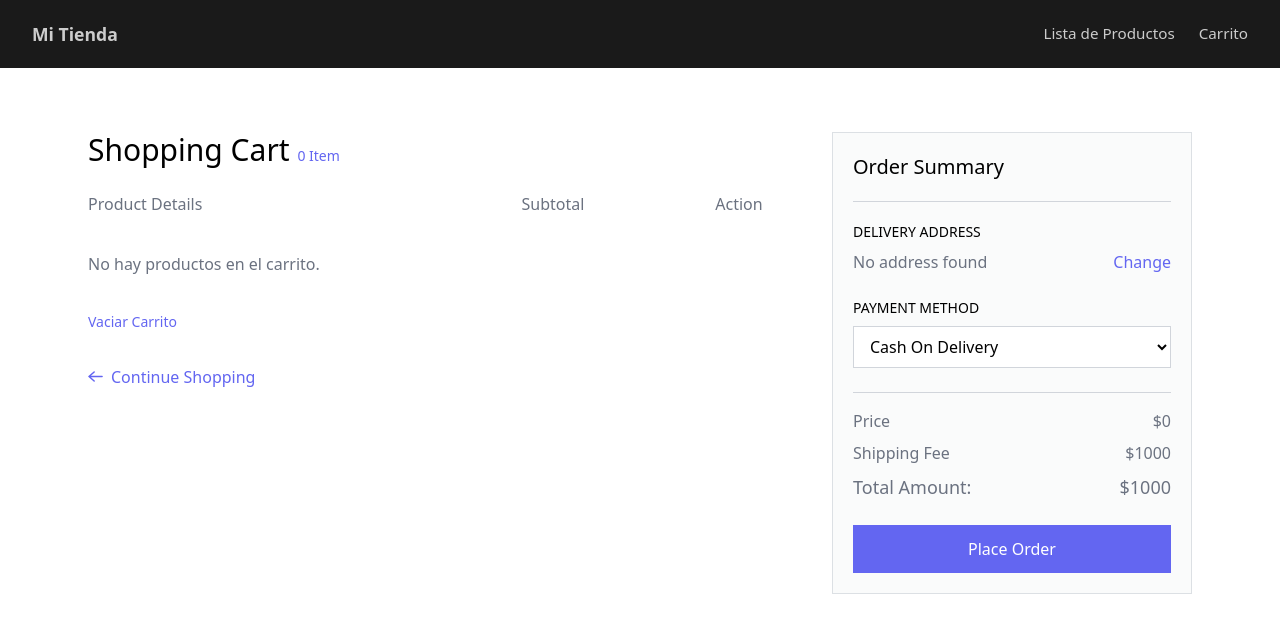
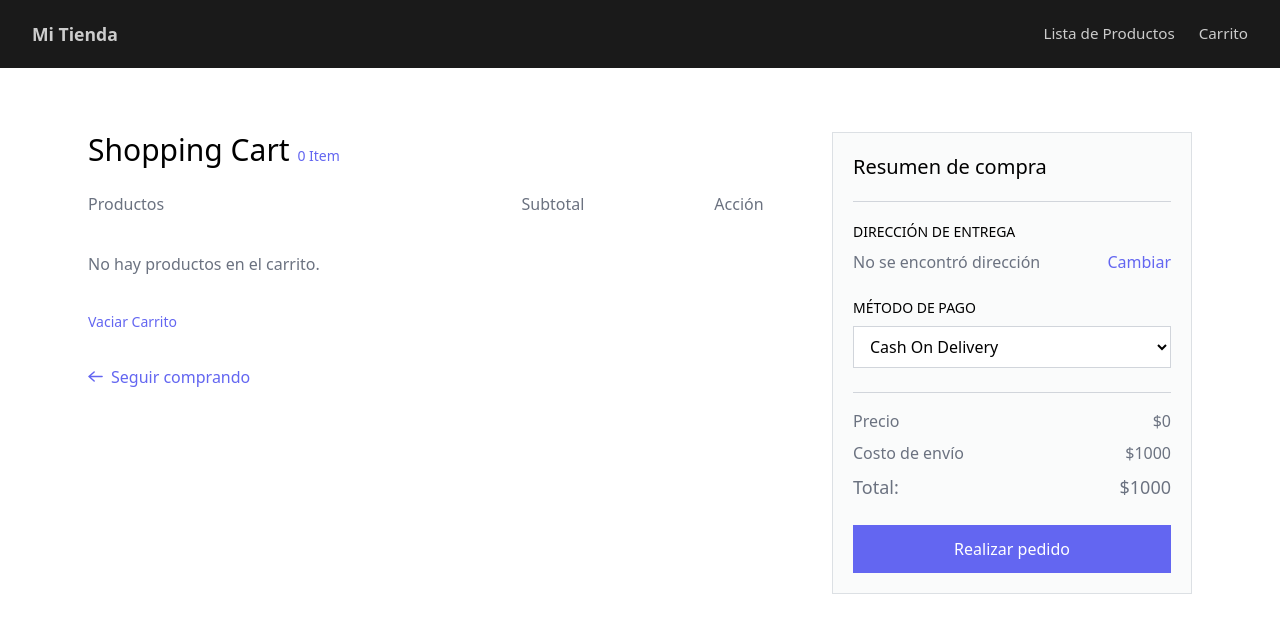
Before and after one commit to tomasDiuorno/ecommerce-tw-II, an Angular app: page /carrito in a window 1280 px wide. Shown: the top 632 px of the page. Built offline with nearby package versions, Linux system fonts and the light colour scheme.

Commit message:
Agregando funcionalidades al carrito de compras

```diff
--- a/src/app/features/carrito/components/carrito-item/carrito-item.html
+++ b/src/app/features/carrito/components/carrito-item/carrito-item.html
@@ -13,8 +13,8 @@
                                 </div>
                             </div>
                         </div>
-                        <p class="text-center">{{ item.producto.precio }}</p>
-                        <button class="cursor-pointer mx-auto">
+                        <p class="text-center">{{ subtotal() | dinero}}</p>
+                        <button (click)="onEliminarProducto()" class="cursor-pointer mx-auto">
                               <svg
                                 width="20"
                                 height="20"
--- a/src/app/features/carrito/components/carrito-item/carrito-item.ts
+++ b/src/app/features/carrito/components/carrito-item/carrito-item.ts
@@ -1,13 +1,21 @@
-import { Component, Input } from '@angular/core';
+import { Component, computed, EventEmitter, Input, Output } from '@angular/core';
 import { Producto } from '../../../../shared/models/producto';
 import { itemCarrito } from '../../models/item-carrito';
+import { DineroPipe } from '../../../../shared/pipes/dinero-pipe';
 
 @Component({
-  imports: [],
+  imports: [DineroPipe],
   selector: 'app-carrito-item',
   styleUrl: './carrito-item.css',
   templateUrl: './carrito-item.html',
 })
 export class CarritoItem {
   @Input() item!: itemCarrito;
+  @Output() eliminarProducto = new EventEmitter<itemCarrito>();
+
+
+  onEliminarProducto() {
+    this.eliminarProducto.emit(this.item)
+  }
+  subtotal = computed(() => this.item.producto.precio * this.item.cantidad)
 }
--- a/src/app/features/carrito/components/carrito-resumen/carrito-resumen.html
+++ b/src/app/features/carrito/components/carrito-resumen/carrito-resumen.html
@@ -1,29 +1,58 @@
 <div class="max-w-[360px] w-full bg-gray-100/40 p-5 mt-16 md:mt-0 border border-gray-300/70">
-        <h2 class="text-xl font-medium">Order Summary</h2>
+        <h2 class="text-xl font-medium">Resumen de compra</h2>
 
         <hr class="border-gray-300 my-5" />
 
         <div class="mb-6">
             <p class="text-sm font-medium uppercase">
-                Delivery Address
+                Dirección de entrega
             </p>
 
+            <!-- Contenedor relativo de la dirección -->
         <div class="relative flex justify-between items-start mt-2">
-                <p class="text-gray-500">No address found</p>
+            <p class="text-gray-500">
+                <!-- Mostramos la dirección elegida o el mensaje por defecto -->
+                @if (DireccionSeleccionada()) {
+                    {{ DireccionSeleccionada() }}
+                } @else {
+                    No se encontró dirección
+                }
+            </p>
 
             <button
                 type="button"
+                (click)="toggleDireccion()"
                 class="text-indigo-500 hover:underline cursor-pointer"
             >
-                    Change
+                Cambiar
             </button>
+
+            <!-- Menú desplegable -->
+            @if (mostrarDireccion()) {
+                <div class="absolute top-full mt-1 right-0 py-1 bg-white border border-gray-300 text-sm w-full z-10 shadow-md">
+                    <!-- Opción de prueba (ej. CABA/GBA) -->
+                    <p
+                        (click)="seleccionarDireccion('Buenos Aires, CABA')"
+                        class="text-gray-500 p-2 hover:bg-gray-100 cursor-pointer transition-colors">
+                        Buenos Aires, CABA
+                    </p>
+
+                    <hr class="border-gray-200">
+
+                    <p
+                        (click)="toggleDireccion()"
+                        class="text-indigo-500 text-center cursor-pointer p-2 hover:bg-indigo-500/10 transition-colors">
+                        + Agregar dirección
+                    </p>
+                </div>
+            }
         </div>
 
             <label
                 for="payment-method"
                 class="block text-sm font-medium uppercase mt-6"
             >
-                Payment Method
+                Método de pago
             </label>
 
             <select
@@ -39,18 +68,18 @@
 
         <div class="text-gray-500 mt-4 space-y-2">
             <p class="flex justify-between">
-                <span>Price</span>
+                <span>Precio</span>
                 <span>{{totalProductos | dinero}}</span>
             </p>
 
             <p class="flex justify-between">
-                <span>Shipping Fee</span>
+                <span>Costo de envío</span>
                 <span>{{envio | dinero}}</span>
             </p>
 
 
             <p class="flex justify-between text-lg font-medium mt-3">
-                <span>Total Amount:</span>
+                <span>Total:</span>
                 <span>{{totalCompra | dinero}}</span>
             </p>
         </div>
@@ -59,6 +88,6 @@
             type="button"
             class="w-full py-3 mt-6 bg-indigo-500 text-white font-medium hover:bg-indigo-600 transition-colors cursor-pointer"
         >
-            Place Order
+            Realizar pedido
         </button>
     </div>
--- a/src/app/features/carrito/components/carrito-resumen/carrito-resumen.ts
+++ b/src/app/features/carrito/components/carrito-resumen/carrito-resumen.ts
@@ -1,5 +1,4 @@
-import { Component, Input } from '@angular/core';
-import { NumberValueAccessor } from '@angular/forms';
+import { Component, Input, signal } from '@angular/core';
 import { DineroPipe } from '../../../../shared/pipes/dinero-pipe';
 
 @Component({
@@ -13,4 +12,16 @@ export class CarritoResumen {
   @Input() envio!: number;
   @Input() totalCompra!: number;
 
+
+  mostrarDireccion = signal(false);
+  DireccionSeleccionada = signal<string | null>(null);
+
+  toggleDireccion() {
+    this.mostrarDireccion.update(estado => !estado);
+  }
+
+  seleccionarDireccion(direccion: string) {
+    this.DireccionSeleccionada.set(direccion);
+    this.mostrarDireccion.set(false);
+  }
 }
--- a/src/app/features/carrito/components/carrito/carrito.html
+++ /dev/null
@@ -1 +0,0 @@
-<p>carrito works!</p>
--- a/src/app/features/carrito/pages/carrito-vista/carrito.html
+++ b/src/app/features/carrito/pages/carrito-vista/carrito.html
@@ -6,16 +6,16 @@
         </h1>
 
         <div class="grid grid-cols-[2fr_1fr_1fr] text-gray-500 text-base font-medium pb-3">
-            <p class="text-left">Product Details</p>
+            <p class="text-left">Productos</p>
             <p class="text-center">Subtotal</p>
-            <p class="text-center">Action</p>
+            <p class="text-center">Acción</p>
         </div>
 
         @for (item of carritoService.productos(); track item.producto.id) {
             <app-carrito-item
                 class="block"
                 [item]="item"
-            ></app-carrito-item>
+            (eliminarProducto)="eliminarProducto($event)"></app-carrito-item>
         } @empty {
             <p class="py-6 text-gray-500">
                 No hay productos en el carrito.
@@ -32,8 +32,7 @@
             Vaciar Carrito
         </button>
 
-        <button
-            type="button"
+        <a routerLink="/" routerLinkActive="activo"
             class="flex items-center mt-8 gap-2 text-indigo-500 font-medium cursor-pointer"
         >
             <svg
@@ -52,9 +51,9 @@
                     stroke-linejoin="round"
                 />
             </svg>
-            Continue Shopping
-        </button>
+            Seguir comprando
+        </a>
     </div>
 
-    <app-carrito-resumen class="contents" [totalProductos]="carritoService.totalProductos()" [envio]="carritoService.envio" [totalCompra]="carritoService.totalCompra"></app-carrito-resumen>
+    <app-carrito-resumen class="contents" [totalProductos]="carritoService.totalProductos()" [envio]="carritoService.envio()" [totalCompra]="carritoService.totalCompra()"></app-carrito-resumen>
 </div>
--- a/src/app/features/carrito/pages/carrito-vista/carrito.ts
+++ b/src/app/features/carrito/pages/carrito-vista/carrito.ts
@@ -2,13 +2,21 @@ import { Component } from '@angular/core';
 import { CarritoService } from '../../services/carrito';
 import { CarritoItem } from '../../components/carrito-item/carrito-item';
 import { CarritoResumen } from '../../components/carrito-resumen/carrito-resumen';
+import { Producto } from '../../../../shared/models/producto';
+import { itemCarrito } from '../../models/item-carrito';
+import { RouterLink } from '@angular/router';
 
 @Component({
-  imports: [CarritoItem, CarritoResumen],
+  imports: [CarritoItem, CarritoResumen, RouterLink],
   selector: 'app-carrito',
   styleUrl: './carrito.css',
   templateUrl: './carrito.html',
 })
 export class Carrito {
-  constructor(public carritoService: CarritoService) {}
+  constructor(public carritoService: CarritoService) {
+  }
+
+  eliminarProducto(item: itemCarrito){
+    this.carritoService.eliminarProducto(item);
+  }
 }
--- a/src/app/features/carrito/services/carrito.ts
+++ b/src/app/features/carrito/services/carrito.ts
@@ -12,9 +12,9 @@ export class CarritoService {
       0
     )
   );
-  envio = 1000;
+  envio = signal(1000);
   productos = this.items.asReadonly();
-  totalCompra = this.totalProductos() + this.envio;
+  totalCompra = computed(() => this.totalProductos() + this.envio());
 
   cantidad = computed(() => this.items().length);
 
@@ -30,19 +30,35 @@ export class CarritoService {
         )
       );
     } else {
- this.items.update((items) => [...items, {producto, cantidad: 1}]);
+      this.items.update((items) => [...items, { producto, cantidad: 1 }]);
     }
     console.log(this.items());
   }
 
-  eliminarProducto(producto: Producto) {
-    this.items.update((productos) => productos.filter((item) => item.producto.id !== producto.id));
+  eliminarProducto(itemAEliminar: itemCarrito): void {
+    this.items.update(items => {
+      const encontrado = items.find(item => item.producto.id === itemAEliminar.producto.id);
+      if(!encontrado){
+        return items;
       }
+
+      if(encontrado.cantidad > 1){
+        return items.map(item =>
+          item.producto.id === itemAEliminar.producto.id ?
+          {...item, cantidad : item.cantidad -1} : item
+        )
+      }
+
+      return items.filter(
+        item => item.producto.id !== itemAEliminar.producto.id
+      )
+    }
+    )
+  }
+
+
 
 vaciarCarrito() {
   this.items.set([]);
 }
-
-
-
 }
```
Also changed, not shown: src/app/features/carrito/components/carrito/carrito.ts (deleted, +0 -9 lines), src/app/features/carrito/components/carrito/carrito.css (deleted), 1 other file (tests, documents, lock files or other folders). Lines whose indentation alone changed are shown as unchanged.
